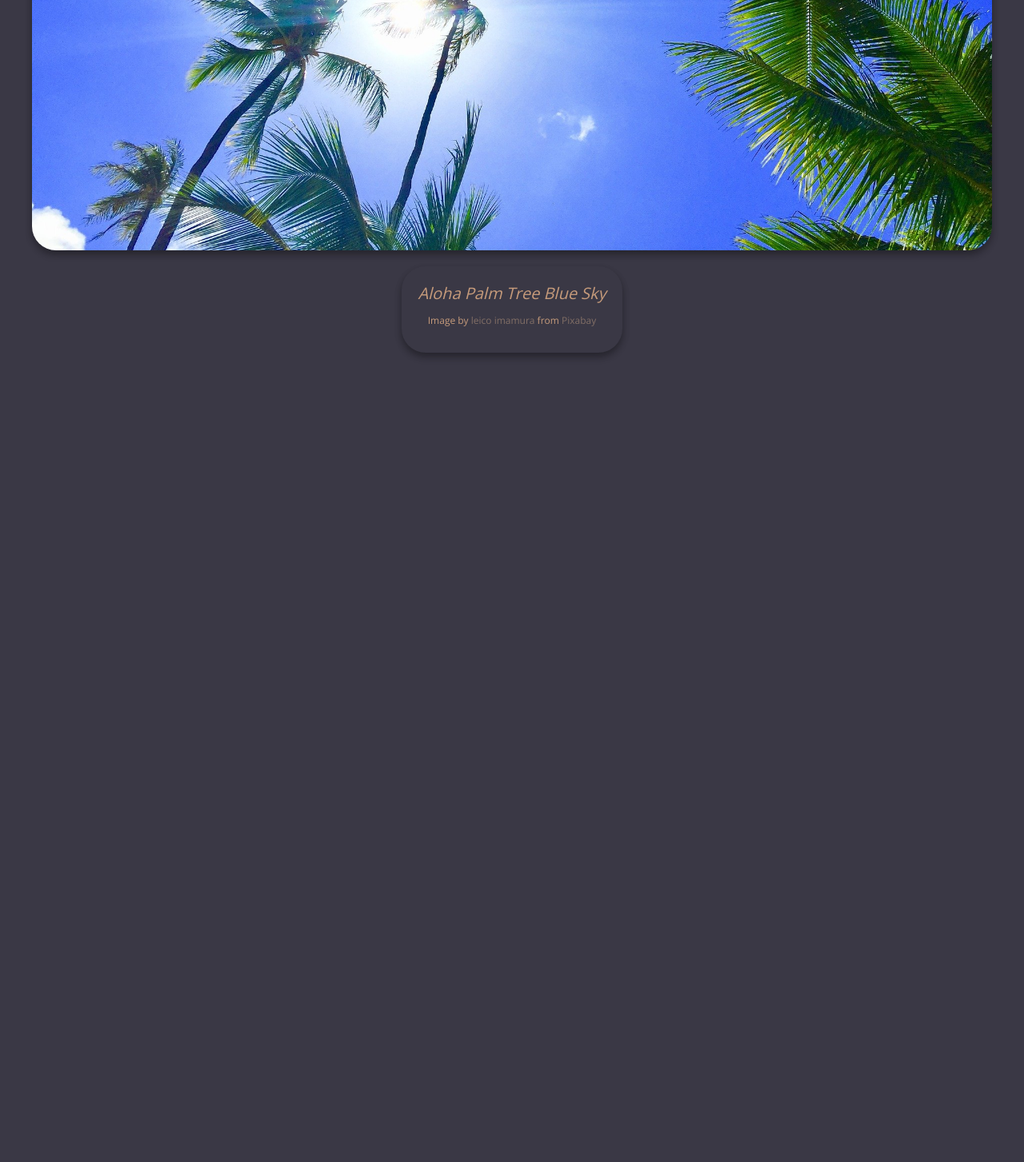
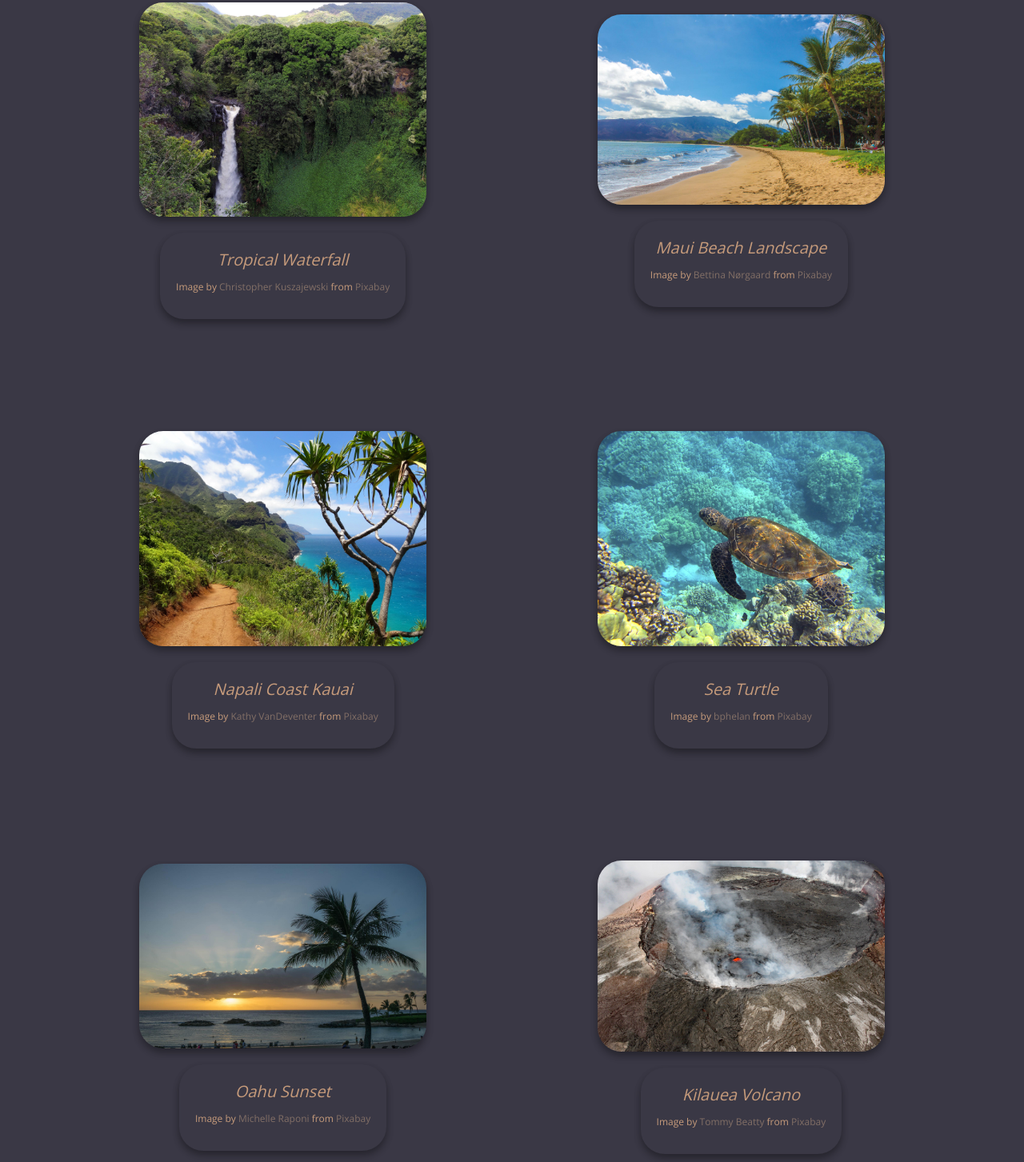
Before and after one commit to CSF2223/imagegallery-GutierrezEsteban, a plain HTML site: page index.html in a window 1280 px wide. Shown: the part 787-2240 px from the top of the page at 80% size. Before the commit the page ends 1298 px from the top, so only its background shows below. Drawn offline with nearby package versions, Linux system fonts and the light colour scheme.

Commit message:
2.11 Complete - Responsive Web Design

```diff
--- a/index.html
+++ b/index.html
@@ -14,7 +14,7 @@
         <h6>Summer 2022</h6>
     </header>
 
-    <section>
+    <section class= "gallery">
         <div class ="imageCard">
             <img src="assets/hawaii-2700190_1920.jpg" alt="Aloha Palm Tree Blue Sky" width="300" height='300'></img>
             <div class ="cardText">
@@ -22,7 +22,74 @@
                 <p>Image by <a href="https://pixabay.com/users/graziebambino-1593455/?utm_source=link-attribution&amp;utm_medium=referral&amp;utm_campaign=image&amp;utm_content=2700190">leico imamura</a>
                 from <a href="https://pixabay.com/?utm_source=link-attribution&amp;utm_medium=referral&amp;utm_campaign=image&amp;utm_content=2700190">Pixabay</a></p>
             </div>  <!-- Close "cardText" class -->
-        </div><!-- Close "imageCard" class -->
+        </div><!-- Close "imageCard" class 1 -->
+
+
+        <div class ="imageCard">
+            <img src="assets/maui-2729958_1920.jpg" alt="Maui Sunset"></img>
+            <div class ="cardText">
+                <cite>Maui Sunset</cite>
+                <p>Image by <a href="https://pixabay.com/users/hmmunoz512-6376382/?utm_source=link-attribution&amp;utm_medium=referral&amp;utm_campaign=image&amp;utm_content=2729958">hmmunoz512</a> from <a href="https://pixabay.com/?utm_source=link-attribution&amp;utm_medium=referral&amp;utm_campaign=image&amp;utm_content=2729958">Pixabay</a></p>
+            </div>  <!-- Close "cardText" class -->
+        </div><!-- Close "imageCard" class 2 -->
+
+        <div class ="imageCard">
+            <img src="assets/hawaii-410128_1920.jpg" alt="Tropical Waterfall"></img>
+            <div class ="cardText">
+                <cite>Tropical Waterfall</cite>
+                <p>Image by <a href="https://pixabay.com/users/kuszapro-369349/?utm_source=link-attribution&amp;utm_medium=referral&amp;utm_campaign=image&amp;utm_content=410128">Christopher Kuszajewski</a> from <a href="https://pixabay.com/?utm_source=link-attribution&amp;utm_medium=referral&amp;utm_campaign=image&amp;utm_content=410128">Pixabay</a></p>
+            </div>  <!-- Close "cardText" class -->
+        </div><!-- Close "imageCard" class 3 -->
+
+        <div class ="imageCard">
+            <img src="assets/beach-1630540_1920.jpg" alt="Maui Beach Landscape"></img>
+            <div class ="cardText">
+                <cite>Maui Beach Landscape</cite>
+                <p>Image by <a href="https://pixabay.com/users/bkd-1006949/?utm_source=link-attribution&amp;utm_medium=referral&amp;utm_campaign=image&amp;utm_content=1630540">Bettina Nørgaard</a> from <a href="https://pixabay.com/?utm_source=link-attribution&amp;utm_medium=referral&amp;utm_campaign=image&amp;utm_content=1630540">Pixabay</a></p>
+            </div>  <!-- Close "cardText" class -->
+        </div><!-- Close "imageCard" class 4 -->
+
+
+        <div class ="imageCard">
+            <img src="assets/napali-coast-91676_1920.jpg" alt="Napali Coast Kauai"></img>
+            <div class ="cardText">
+                <cite>Napali Coast Kauai</cite>
+                <p>Image by <a href="https://pixabay.com/users/kdvandeventer-25979/?utm_source=link-attribution&amp;utm_medium=referral&amp;utm_campaign=image&amp;utm_content=91676">Kathy VanDeventer</a> from <a href="https://pixabay.com/?utm_source=link-attribution&amp;utm_medium=referral&amp;utm_campaign=image&amp;utm_content=91676">Pixabay</a></p>
+            </div>  <!-- Close "cardText" class -->
+        </div><!-- Close "imageCard" class 5 -->
+
+        <div class ="imageCard">
+            <img src="assets/sea-turtle-547162_1920.jpg" alt="Sea Turtle"></img>
+            <div class ="cardText">
+                <cite>Sea Turtle</cite>
+                <p>Image by <a href="https://pixabay.com/users/bphelan-610972/?utm_source=link-attribution&amp;utm_medium=referral&amp;utm_campaign=image&amp;utm_content=547162">bphelan</a> from <a href="https://pixabay.com/?utm_source=link-attribution&amp;utm_medium=referral&amp;utm_campaign=image&amp;utm_content=547162">Pixabay</a></p>
+            </div>  <!-- Close "cardText" class -->
+        </div><!-- Close "imageCard" class 6 -->
+
+        <div class ="imageCard">
+            <img src="assets/sunset-1034525_1920.jpg" alt="Oahu Sunset"></img>
+            <div class ="cardText">
+                <cite>Oahu Sunset</cite>
+                <p>Image by <a href="https://pixabay.com/users/michelle_raponi-165491/?utm_source=link-attribution&amp;utm_medium=referral&amp;utm_campaign=image&amp;utm_content=1034525">Michelle Raponi</a> from <a href="https://pixabay.com/?utm_source=link-attribution&amp;utm_medium=referral&amp;utm_campaign=image&amp;utm_content=1034525">Pixabay</a></p>
+            </div>  <!-- Close "cardText" class -->
+        </div><!-- Close "imageCard" class 7 -->
+
+        <div class ="imageCard">
+            <img src="assets/kilauea-3088675_1920.jpg" alt="Kilauea Volcano"></img>
+            <div class ="cardText">
+                <cite>Kilauea Volcano</cite>
+                <p>Image by <a href="https://pixabay.com/users/tommygbeatty-6864859/?utm_source=link-attribution&amp;utm_medium=referral&amp;utm_campaign=image&amp;utm_content=3088675">Tommy Beatty</a> from <a href="https://pixabay.com/?utm_source=link-attribution&amp;utm_medium=referral&amp;utm_campaign=image&amp;utm_content=3088675">Pixabay</a></p>
+            </div>  <!-- Close "cardText" class -->
+        </div><!-- Close "imageCard" class 8 -->
+
+        <div class ="imageCard">
+            <img src="assets/aloha-305857_1920.jpg" alt="Aloha"></img>
+            <div class ="cardText">
+                <cite>Aloha</cite>
+                <p>Image by <a href="https://pixabay.com/users/bibianagonzalez-209869/?utm_source=link-attribution&amp;utm_medium=referral&amp;utm_campaign=image&amp;utm_content=305857">bibianagonzalez</a> from <a href="https://pixabay.com/?utm_source=link-attribution&amp;utm_medium=referral&amp;utm_campaign=image&amp;utm_content=305857">Pixabay</a></p>
+            </div>  <!-- Close "cardText" class -->
+        </div><!-- Close "imageCard" class 9 -->
+
     </section>
 
 </body>
--- a/style.css
+++ b/style.css
@@ -73,3 +73,22 @@ p {
     margin-top: 2rem;
     box-shadow: 0 4px 8px 0 rgba(0, 0, 0, 0.2), 0 6px 10px 0 rgba(0, 0, 0, 0.19)
 }
+
+@media (min-width: 768px) {
+    header {
+        font-size: 1.6rem;
+    }
+
+    .gallery {
+     display: flex;
+     flex-direction: row;
+     justify-content: space-evenly;
+     flex-wrap: wrap;
+    }
+
+    .imageCard {
+        max-width: 28%;
+    }
+
+
+}
```
